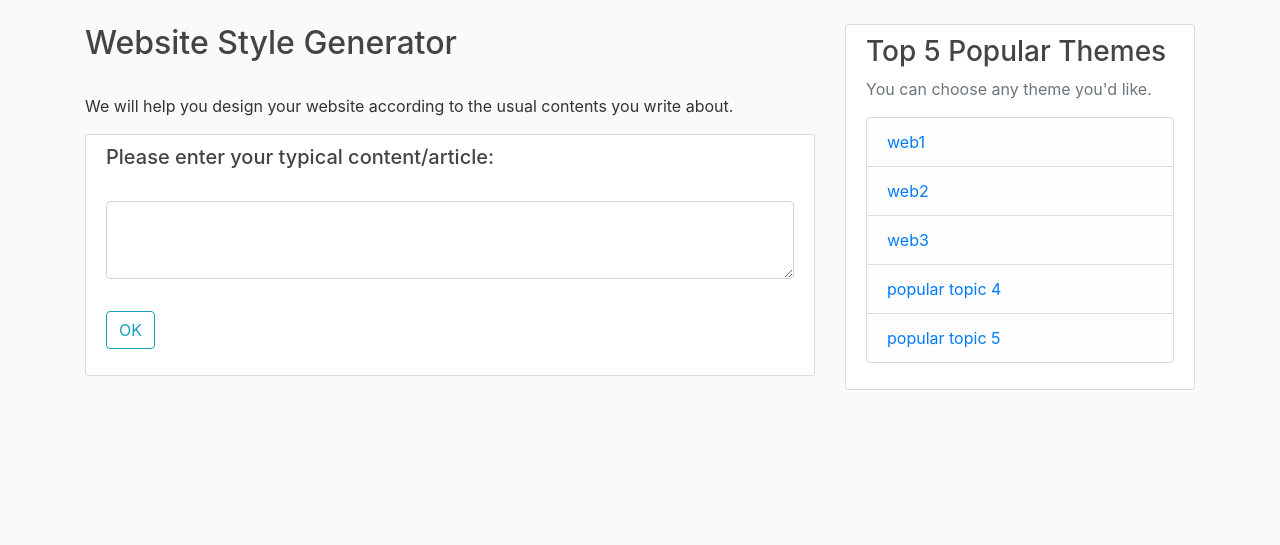
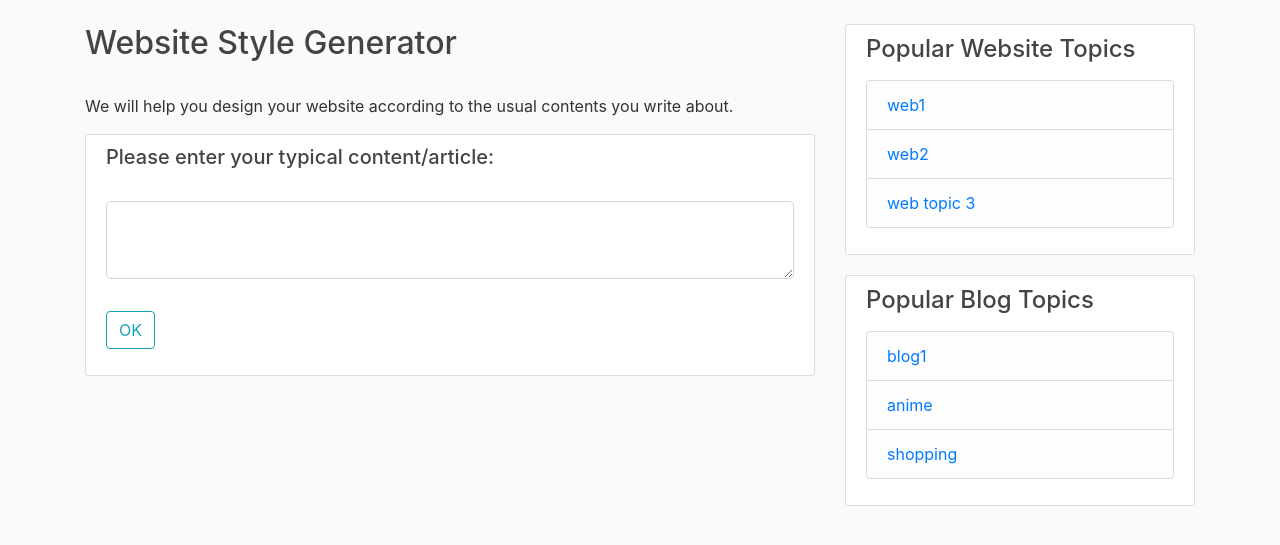
Before and after one commit to minkim25/WebStyleGenerator, a Flask app: page /website in a window 1280 px wide. Shown: the part 56-601 px from the top of the page. Run offline with Flask 2, Linux system fonts and the light colour scheme; some libraries are stand-ins or nearby versions.

Commit message:
changing sidebar layout for all pages

```diff
--- a/web_application/popular_result.py
+++ b/web_application/popular_result.py
@@ -7,7 +7,7 @@ def pop_topics_blog():
 	# (To shorten the running time, we may insert the topics into the cassandra table in other code and just select here)
 	# below is a sample result variable that I will use to build flask application
 
-	result = ['blog1', 'anime', 'shopping', 'popular topic 4', 'popular topic 5']
+	result = ['blog1', 'anime', 'shopping']
 
 	return result
 
@@ -17,7 +17,7 @@ def pop_topics_web():
 	# (To shorten the running time, we may insert the topics into the cassandra table in other code and just select here)
 	# below is a sample result variable that I will use to build flask application
 
-	result = ['web1', 'web2', 'web3', 'popular topic 4', 'popular topic 5']
+	result = ['web1', 'web2', 'web topic 3']
 
 	return result
 
--- a/web_application/templates.py
+++ b/web_application/templates.py
@@ -21,7 +21,8 @@ class PostForm(FlaskForm):
 @app.route('/')
 @app.route('/home')
 def home():
-	return render_template('home.html', name=web_name, popular=pop_topics_web)
+	return render_template('home.html', name=web_name, \
+		popular_web=pop_topics_web, popular_blog=pop_topics_blog)
 
 @app.route('/website', methods=['GET', 'POST'])
 def website():
@@ -31,8 +32,9 @@ def website():
 		colors = returned['colors']
 		fonts = returned['fonts']
 		return render_template('result_web.html', name=web_name, \
-			colors=colors, fonts=fonts, popular=pop_topics_web)
-	return render_template('website.html', name=web_name, form=form, popular=pop_topics_web)
+			colors=colors, fonts=fonts, popular_web=pop_topics_web, popular_blog=pop_topics_blog)
+	return render_template('website.html', name=web_name, form=form, \
+		popular_web=pop_topics_web, popular_blog=pop_topics_blog)
 
 @app.route('/result_web')
 def result_web():
@@ -42,7 +44,7 @@ def result_web():
 		colors = returned['colors']
 		fonts = returned['fonts']
 	return render_template('result_web.html', name=web_name, \
-		colors=colors, fonts=fonts, popular=pop_topics_web, topic=topic)
+		colors=colors, fonts=fonts, popular_web=pop_topics_web, popular_blog=pop_topics_blog, topic=topic)
 
 @app.route('/blog', methods=['GET', 'POST'])
 def blog():
@@ -57,8 +59,9 @@ def blog():
 		return render_template('result_blog.html', name=web_name, \
 			title_font=title_font, body_font=body_font, \
 			back_color=back_color, text_color=text_color, link_color=link_color, \
-			popular=pop_topics_blog)
-	return render_template('blog.html', name=web_name, form=form, popular=pop_topics_blog)
+			popular_web=pop_topics_web, popular_blog=pop_topics_blog)
+	return render_template('blog.html', name=web_name, form=form, \
+		popular_web=pop_topics_web, popular_blog=pop_topics_blog)
 
 @app.route('/result_blog')
 def result_blog():
@@ -73,11 +76,12 @@ def result_blog():
 	return render_template('result_blog.html', name=web_name, \
 		title_font=title_font, body_font=body_font, \
 		back_color=back_color, text_color=text_color, link_color=link_color, \
-		popular=pop_topics_blog, topic=topic)
+		popular_web=pop_topics_web, popular_blog=pop_topics_blog, topic=topic)
 
 @app.route('/about')
 def about():
-	return render_template('about.html', title='About', name=web_name, popular=pop_topics_web)
+	return render_template('about.html', title='About', name=web_name, \
+		popular_web=pop_topics_web, popular_blog=pop_topics_blog)
 
 if __name__ == '__main__':
 	app.run(debug=True)
--- a/web_application/templates/layout.html
+++ b/web_application/templates/layout.html
@@ -42,7 +42,27 @@
 				{% block content %}{% endblock %}
 			</div>
 			<div class="col-md-4">
-				{% block popular %}{% endblock %}
+				<div class="content-section">
+					<h4>Popular Website Topics</h4>
+					<p class='text-muted'><!-- You can choose any topic you'd like. -->
+						<ul class="list-group">
+							{% for i in range(3) %}
+								<li class="list-group-item list-group-item-light"><a href="{{ url_for('result_web', topic=popular_web[i]) }}">{{popular_web[i]}}</a></li>
+							{% endfor %}
+						</ul>
+					</p>
+				</div>
+				<div class="content-section">
+					<h4>Popular Blog Topics</h4>
+					<p class='text-muted'><!-- You can choose any topic you'd like. -->
+						<ul class="list-group">
+							{% for i in range(3) %}
+								<li class="list-group-item list-group-item-light"><a href="{{ url_for('result_blog', topic=popular_blog[i]) }}">{{popular_blog[i]}}</a></li>
+							{% endfor %}
+						</ul>
+					</p>
+				</div>
+				<!-- {% block popular %}{% endblock %} -->
 			</div>
 		</div>
 	</main>
--- a/web_application/templates/website.html
+++ b/web_application/templates/website.html
@@ -18,16 +18,3 @@
 	    </form>
 	</div>
 {% endblock content %}
-
-{% block popular %}
-	<div class="content-section">
-		<h3>Top 5 Popular Themes</h3>
-		<p class='text-muted'>You can choose any theme you'd like.
-			<ul class="list-group">
-				{% for i in range(5) %}
-					<li class="list-group-item list-group-item-light"><a href="{{ url_for('result_web', topic=popular[i]) }}">{{popular[i]}}</a></li>
-				{% endfor %}
-			</ul>
-		</p>
-	</div>
-{% endblock popular %}
```
Also changed, not shown: web_application/templates/about.html (+0 -13 lines), web_application/templates/blog.html (+0 -13 lines), web_application/templates/home.html (+1 -13 lines), web_application/templates/result_blog.html (+0 -13 lines), web_application/templates/result_web.html (+0 -13 lines).
